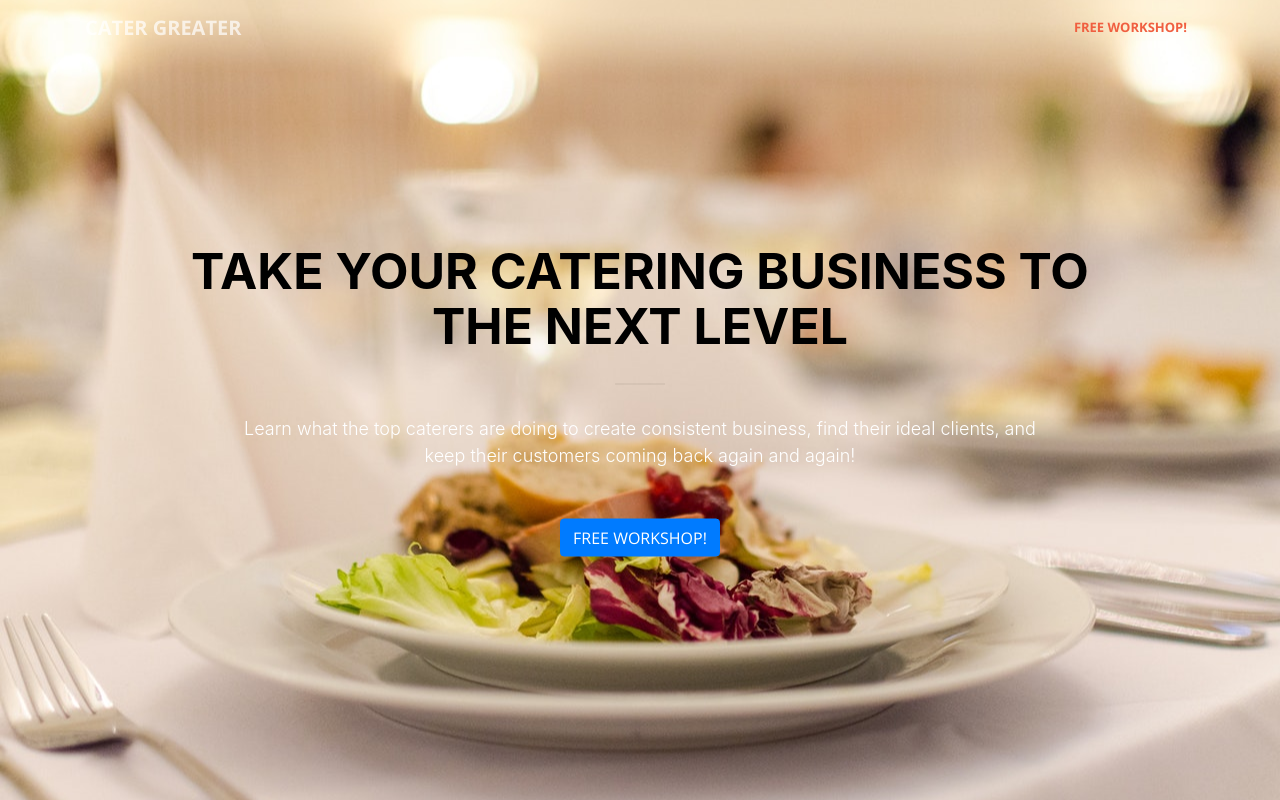
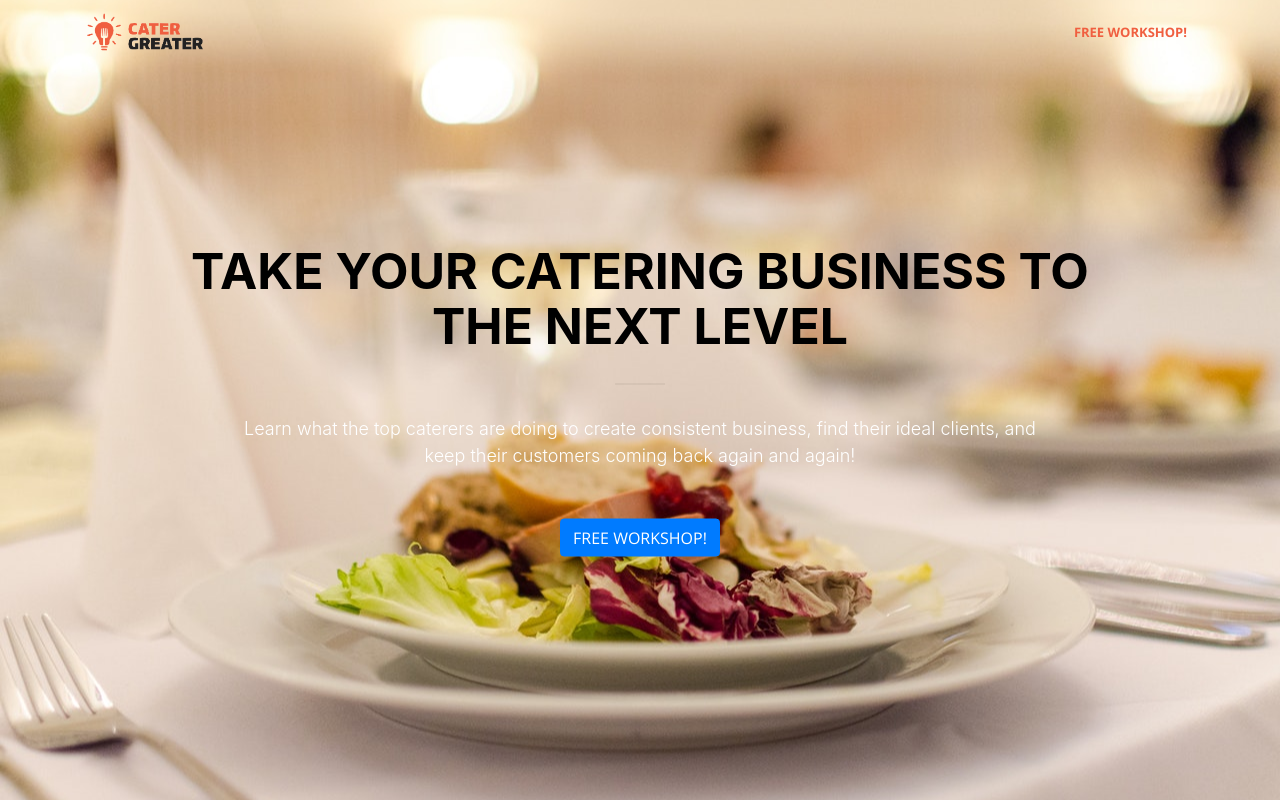
Before and after one commit to twack05/cg-landing, a website with bundled scripts: page index.html in a window 1280 px wide. Shown: the top 800 px of the page. Built offline with nearby package versions, Linux system fonts and the light colour scheme.

Commit message:
Add new logo

```diff
--- a/index.html
+++ b/index.html
@@ -43,7 +43,7 @@
     <!-- Navigation -->
     <nav class="navbar navbar-expand-lg navbar-light fixed-top" id="mainNav">
       <div class="container">
-        <a class="navbar-brand js-scroll-trigger" href="#page-top">Cater Greater</a>
+        <a class="navbar-brand js-scroll-trigger" href="#page-top"><img src="img/cg-logo.png" style="height: 40px; width: 120px;" /></a>
         <button class="navbar-toggler navbar-toggler-right" type="button" data-toggle="collapse" data-target="#navbarResponsive" aria-controls="navbarResponsive" aria-expanded="false" aria-label="Toggle navigation">
           <span class="navbar-toggler-icon"></span>
         </button>
```
Also changed, not shown: img/cg-logo.png (added).
